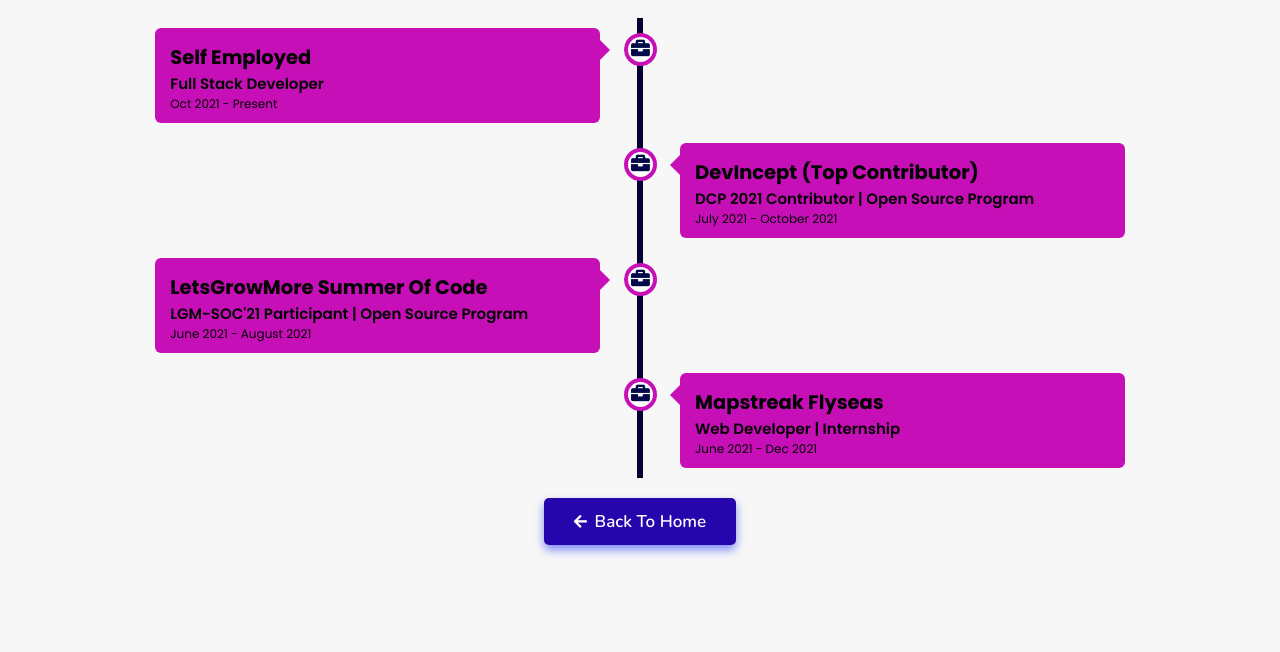
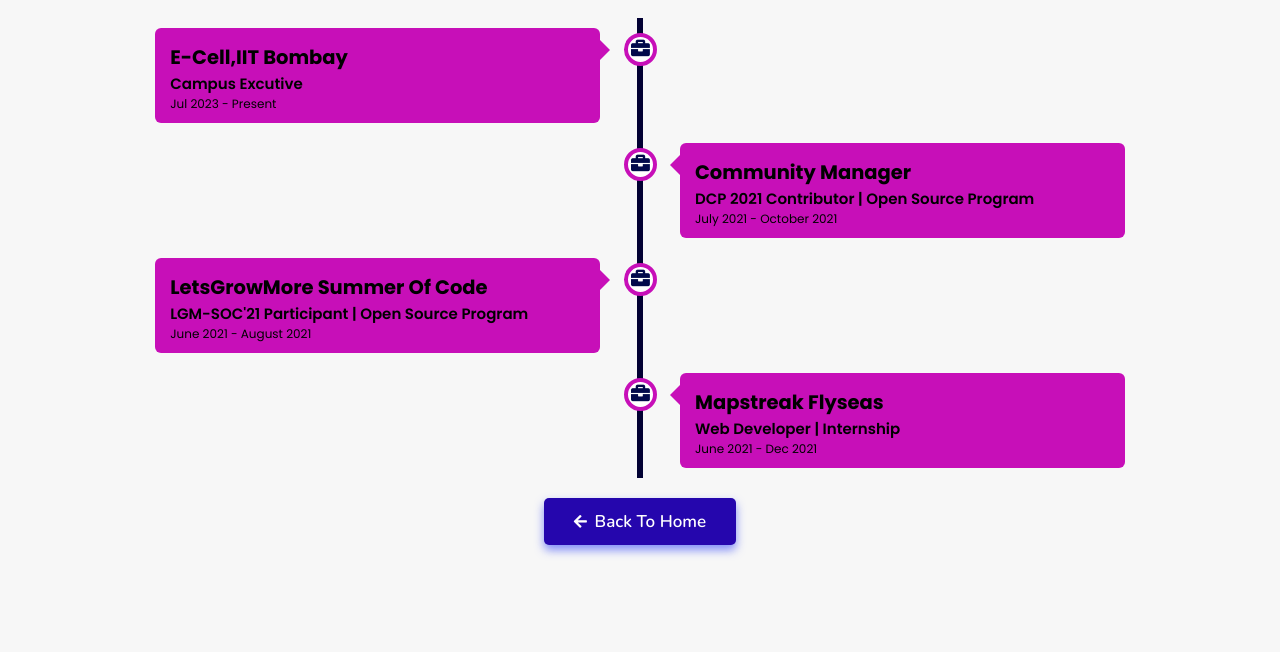
Before and after one commit to Sathishnaik786/Portfolio, a plain HTML site: page experience/index.html in a window 1280 px wide. Shown: the part 148-800 px from the top of the page. Drawn offline with nearby package versions, Linux system fonts and the light colour scheme.

Commit message:
Update index.html
Signed-off-by: ISLAVATH SATHISH NAIK <53205415+Sathishnaik786@users.noreply.github.com>

```diff
--- a/experience/index.html
+++ b/experience/index.html
@@ -45,11 +45,11 @@
     <div class="container left">
       <div class="content">
         <div class="tag">
-          <h2>Self Employed</h2>
+          <h2>E-Cell,IIT Bombay</h2>
         </div>
         <div class="desc">
-            <h3>Full Stack Developer</h3>
-            <p>Oct 2021 - present</p>
+            <h3> Campus Excutive</h3>
+            <p>Jul 2023 - present</p>
         </div>
       </div>
     </div>
@@ -57,7 +57,7 @@
     <div class="container right">
         <div class="content">
           <div class="tag">
-            <h2>DevIncept (Top Contributor)</h2>
+            <h2>Community Manager</h2>
           </div>
           <div class="desc">
               <h3>DCP 2021 Contributor | Open Source Program</h3>
```
